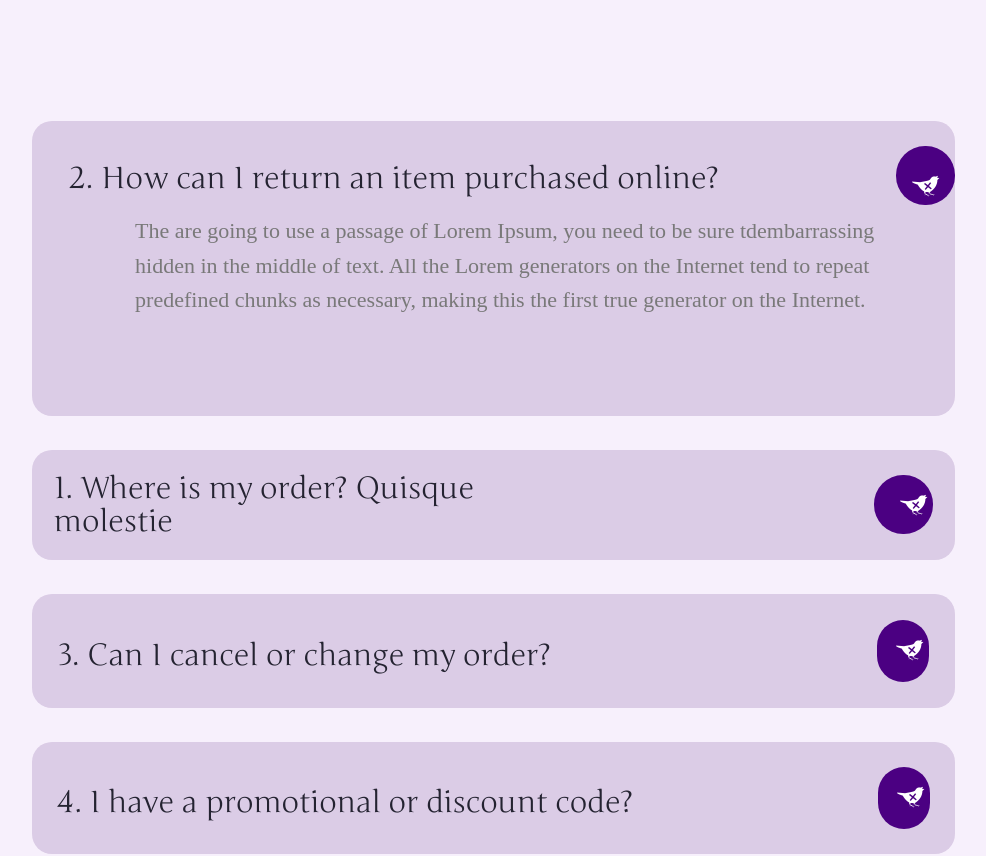
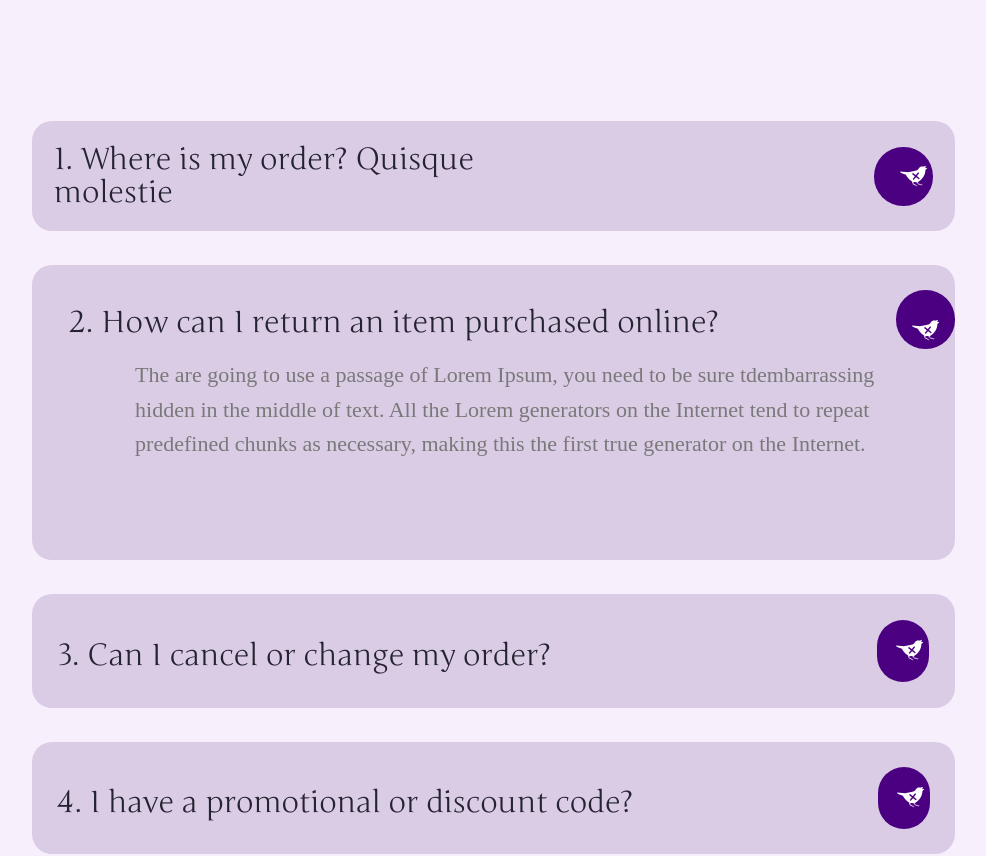
Before and after one commit to rishabh-17/contextify-ai, a React (Vite) app in the folder client/: page /contactus in a window 1280 px wide. Shown: the part 2300-3156 px from the top of the page, without its empty margins (154-1140 px from the left). Built offline with nearby package versions, Linux system fonts and the light colour scheme; a web font is replaced by a local one.

Commit message:
ContactUs Page Ui Done

```diff
--- a/client/src/pages/ContactUs/index.jsx
+++ b/client/src/pages/ContactUs/index.jsx
@@ -81,9 +81,16 @@ export default function ContactUsPage() {
                 </div>
               </div>
             </div>
-            <div className="self-stretch h-[2834px] md:h-auto mt-44 relative" >
+            <div className="self-stretch h-[2834px] md:h-auto mt-44 relative">
               <div className="w-full top-[0.00px] right-0 left-0 m-auto">
-                <div className="w-full m-auto md:p-5 z-[1]"  style={{display:"flex", alignItems:"center" , justifyContent:"center" }}>
+                <div
+                  className="w-full m-auto md:p-5 z-[1]"
+                  style={{
+                    display: "flex",
+                    alignItems: "center",
+                    justifyContent: "center",
+                  }}
+                >
                   <div className="w-full px-14 py-[74px] md:p-5 bg-deep_purple-100 shadow-9xl rounded-[40px] mx-5">
                     <div className="my-[18px]">
                       <div className="flex flex-col items-center pb-[26px] gap-[76px] md:gap-[57px] sm:gap-[38px] sm:pb-5">
@@ -213,6 +220,26 @@ export default function ContactUsPage() {
                       </div>
                       <div>
                         <div className="flex flex-col pt-[145px] gap-[34px] md:pt-5">
+                          <div className="flex justify-center w-full p-[22px] mx-auto md:p-5 bg-deep_purple-100 flex-1 max-w-[986px] rounded-[20px]">
+                            <div className="flex md:flex-col justify-between items-center w-full gap-5">
+                              <Text
+                                size="15xl"
+                                as="p"
+                                className="w-[60%] md:w-full !text-gray-900 leading-[110%]"
+                              >
+                                1. Where is my order? Quisque molestie
+                              </Text>
+                              <div className="flex flex-col">
+                                <Text
+                                  size="15xl"
+                                  as="p"
+                                  className="flex justify-center items-center h-[59px] w-[59px] pl-[25px] pr-[5px] py-[13px] sm:pl-5 !text-white-A700 bg-purple-900 rounded-[29px]"
+                                >
+                                  
+                                </Text>
+                              </div>
+                            </div>
+                          </div>
                           <div className="flex justify-end w-full py-[25px] mx-auto md:p-5 sm:py-5 bg-deep_purple-100 flex-1 max-w-[976px] rounded-[20px]">
                             <div className="flex flex-col items-center w-[96%] md:w-full pb-[73px] gap-[9px] md:pb-5">
                               <div className="flex md:flex-col self-stretch justify-between items-center gap-5">
@@ -247,28 +274,8 @@ export default function ContactUsPage() {
                               </Text>
                             </div>
                           </div>
-                          <div className="flex justify-center w-full p-[22px] mx-auto md:p-5 bg-deep_purple-100 flex-1 max-w-[986px] rounded-[20px]">
-                            <div className="flex md:flex-col justify-between items-center w-full gap-5">
-                              <Text
-                                size="15xl"
-                                as="p"
-                                className="w-[60%] md:w-full !text-gray-900 leading-[110%]"
-                              >
-                                1. Where is my order? Quisque molestie
-                              </Text>
-                              <div className="flex flex-col">
-                                <Text
-                                  size="15xl"
-                                  as="p"
-                                  className="flex justify-center items-center h-[59px] w-[59px] pl-[25px] pr-[5px] py-[13px] sm:pl-5 !text-white-A700 bg-purple-900 rounded-[29px]"
-                                >
-                                  
-                                </Text>
-                              </div>
-                            </div>
-                          </div>
-                          <div className="flex justify-center p-[26px] sm:p-5 bg-deep_purple-100 flex-1 rounded-[20px]">
-                            <div className="flex sm:flex-col justify-between items-center w-full gap-5 mx-auto max-w-[920px]">
+                          <div className="flex justify-center w-full p-[26px]  mx-auto sm:p-5 bg-deep_purple-100 flex-1 max-w-[991px] rounded-[20px]">
+                            <div className="flex sm:flex-col justify-between items-center w-full gap-5  ">
                               <Text
                                 size="15xl"
                                 as="p"
@@ -276,7 +283,7 @@ export default function ContactUsPage() {
                               >
                                 3. Can I cancel or change my order?
                               </Text>
-                              <div className="w-[6%] sm:w-full">
+                              <div className="w-[6%] md:w-full">
                                 <div className="flex flex-col items-end justify-center p-[5px] bg-purple-900 rounded-[29px]">
                                   <Text
                                     size="15xl"
@@ -340,10 +347,9 @@ export default function ContactUsPage() {
                 </div>
               </div>
             </div>
-             <div className="w-full mt-[-100px] mb-8  mx-auto md:p-5">
-              <Footer/>
-
-              </div>
+            <div className="w-full mt-[-100px] mb-8  mx-auto md:p-5">
+              <Footer />
+            </div>
           </div>
         </div>
       </div>
```
